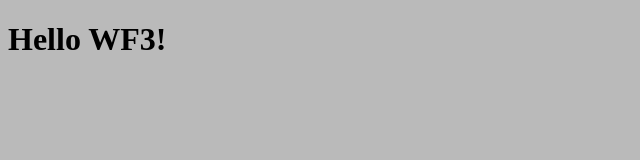
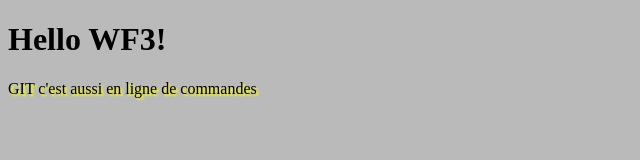
Before and after one commit to Ophois34/nimes, a plain HTML site: page index.html in a window 1280 px wide. Shown: the whole page, without its empty margins (0-640 px from the left). Drawn offline with Linux system fonts and the light colour scheme.

Commit message:
Revert "modification index.html et main.css"
This reverts commit 567ad2847763bc3fcff2652aedf6254739271b14.

```diff
--- a/css/main.css
+++ b/css/main.css
@@ -1,4 +1,7 @@
 body{
 	background: #BABABA;
+}
+p{
+	text-shadow: 2px 2px 2px yellow;
 
 }
--- a/index.html
+++ b/index.html
@@ -6,5 +6,6 @@
 </head>
 <body>
 	<h1>Hello WF3!</h1>
+	<p>GIT c'est aussi en ligne de commandes </p>
 </body>
 </html>
```
